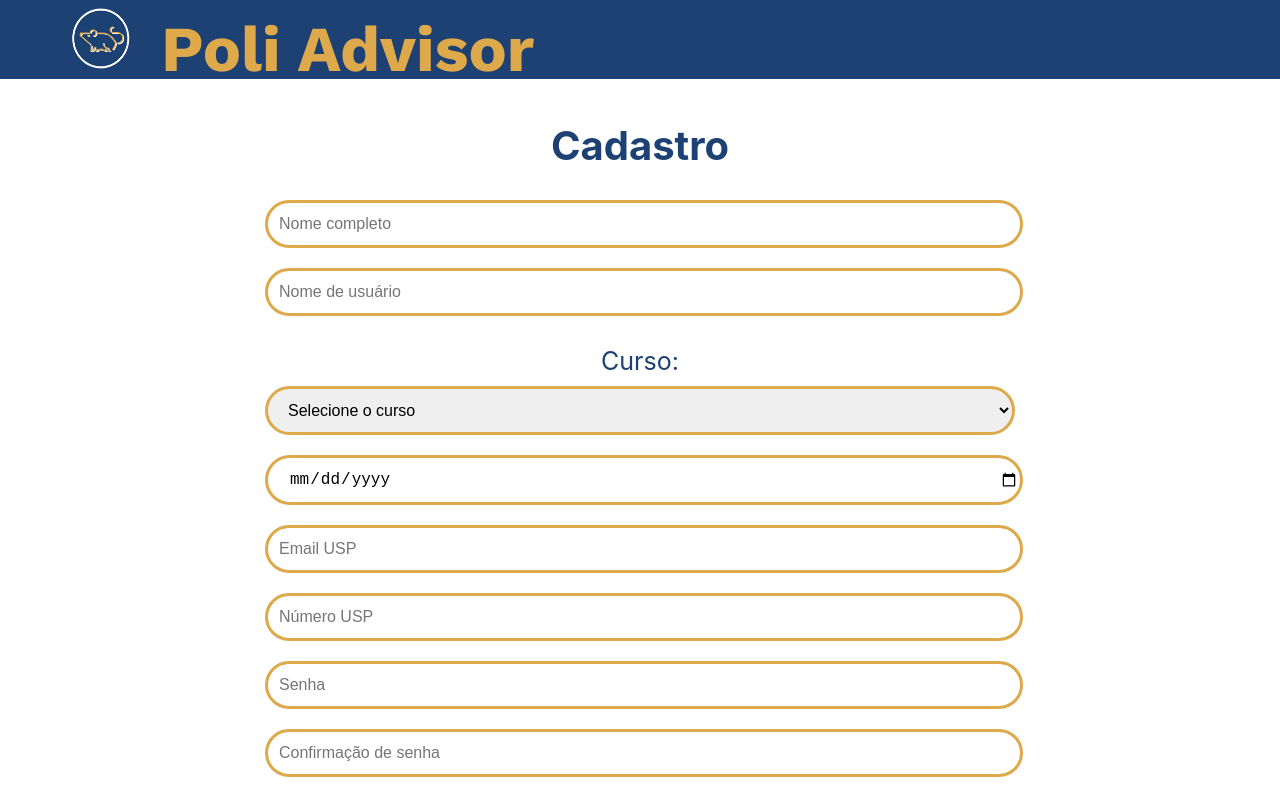
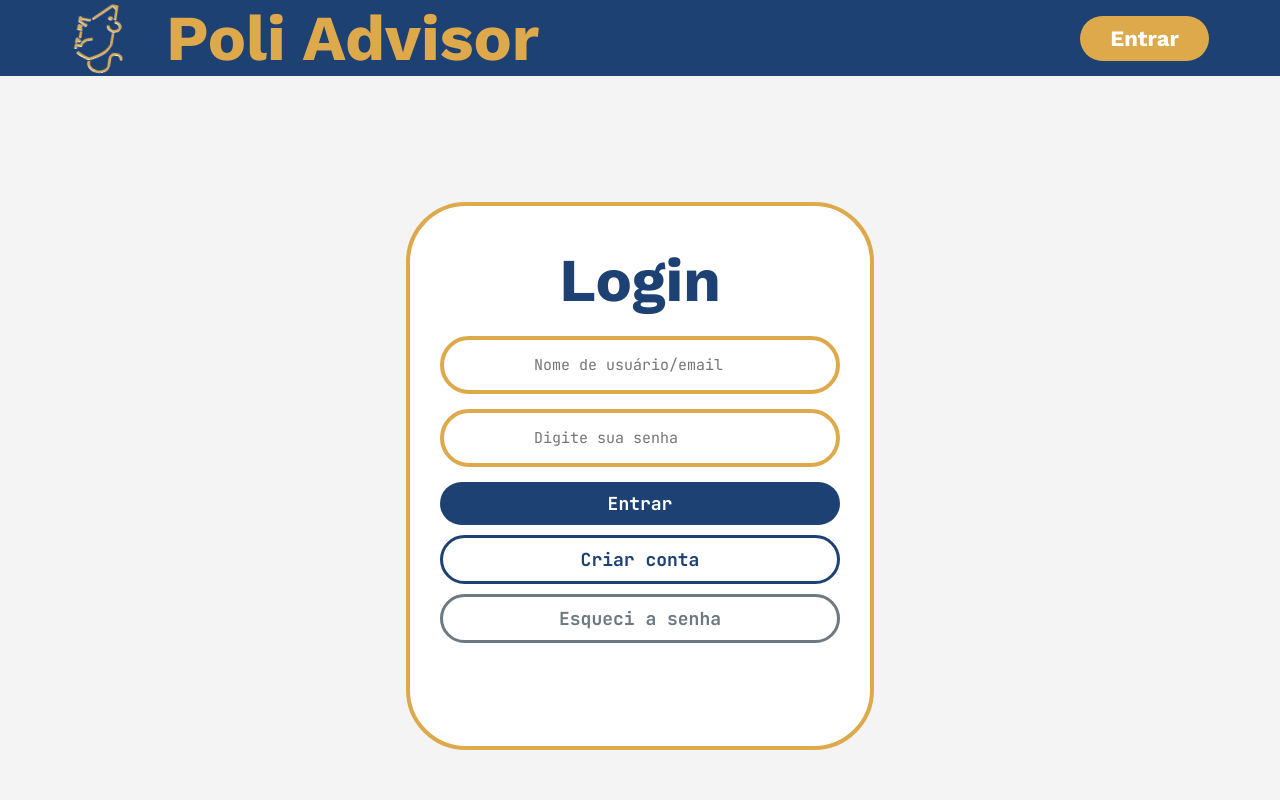
Before and after one commit to NathyKushima/PoliAdvisor, a React (Create React App) app in the folder frontend/: page /LoginPage in a window 1280 px wide. Shown: the top 800 px of the page. Built offline with nearby package versions, Linux system fonts and the light colour scheme.

Commit message:
Frontend Home&Login

```diff
--- a/frontend/src/App.js
+++ b/frontend/src/App.js
@@ -1,14 +1,20 @@
-import logo from './logo_Poliadvisor.png';
 import './App.css';
 import React from 'react';
-import Header from './components/Header.js';
-import LoginPage from './components/LoginPage';
-import Register from './components/Register.js';
+import Home from './pages/Home.js';
+import LoginPage from './components/LoginPage.js'
+import {BrowserRouter as Router, Routes, Route} from "react-router-dom";
 
 function App() {
   return (
     <div className="App">
-      <Register />
+      <main>
+        <Router>
+          <Routes>
+            <Route path="" element={<Home />} />
+            <Route path="LoginPage" element={<LoginPage />} />
+          </Routes>
+        </Router>
+      </main>
     </div>
   );
 }
--- a/frontend/src/components/Header.css
+++ b/frontend/src/components/Header.css
@@ -10,27 +10,29 @@
   color: #dda94b;
   font-family: 'Work Sans', sans-serif;
   font-size: 2rem;
-    max-height: 65px;
+  max-height: 70px;
 }
 
-  .buton-Logo {
-    margin-left: 120px;
+  .button-Logo {
+    margin-left: 0px;
   }
 
   .logo {
     display: flex;
     align-items: center;
+    gap: 30px;
   }
 
   .logo-image {
-    width: 65px;
-    height: 65px;
-    margin-right: 30px;
+    width: 70px;
+    height: 50px;
+    margin-right: 0px;
     margin-left: 60px;
-    margin-top: 85px;
   }
 
   .search-bar {
+    position: relative;
+    right: 0px;
     display: flex;
     align-items: center;
     background-color: white;
@@ -39,8 +41,10 @@
     padding: 5px 80px;
     width: fit-content;
     height: 27px;
-    margin-left: 50px;
+    margin-left: 0px;
+    margin-right: 335px;
     }
+
 
   .search-input {
     padding: 8px 12px;
@@ -95,6 +99,21 @@
     color: #dda94b;
     font-weight: bold;
 }
+.perfil{
+  margin-left: -168px;
+  display: flex;
+  align-items: center;
+  color: #ffffff;
+  font-family: 'Work Sans', sans-serif;
+  font-size: 2rem;
+}
+
+.perfil-image{
+  width: 70px;
+  height: 50px;
+  margin-right: 60px;
+  margin-left: 20px;
+}
 
 .suggestions-list {
   position: absolute;
@@ -117,3 +136,14 @@
 .suggestion-item:hover {
   background-color: black;
 }
+
+@media (prefers-reduced-motion: no-preference) {
+  .logo-image {
+    animation: App-logo-spin infinite 20s linear;
+  }
+}
+
+a {
+  text-decoration: none;
+  color: #dda94b;
+}
--- a/frontend/src/components/Header.js
+++ b/frontend/src/components/Header.js
@@ -1,12 +1,15 @@
 import React, { useState } from 'react';
 import axios from 'axios';
 import './Header.css';
-import logo from '../logo_Poliadvisor.png';
+import logo from '../logo_Poliadvisor2.png';
+import { Route, Link, Routes, useLocation } from 'react-router-dom';
 
-const Header = () => {
+const Header = ({ looged }) => {
   const [query, setQuery] = useState('');
   const [suggestions, setSuggestions] = useState([]);
   const [isDropdownVisible, setDropdownVisible] = useState(false);
+  const location = useLocation();
+  const { hash, pathname, search } = location;
 
   const handleSearch = async (e) => {
     const searchValue = e.target.value;
@@ -43,13 +46,29 @@ const Header = () => {
     setDropdownVisible(false);
   };
 
+  let home;
+  if (pathname === "/") {
+    home = true;
+  } else {
+    home = false;
+  }
+
+  const id = "";
+  let logged;
+  if (id === "") {
+    logged = false;
+  } else {
+    logged = true;
+  }
+
   return (
     <header className="header">
       <div className="logo">
         <img src={logo} alt="Poli Advisor" className="logo-image" />
-        <h1 id="logo-button" className="buton-Logo">Poli Advisor</h1>
+        <a href="/"  id="logo-button" className="button-Logo"><h1>Poli Advisor</h1></a>
       </div>
-      <div className="search-bar">
+      {home ? (
+        <div className="search-bar">
         <input
           type="text"
           className="search-input"
@@ -88,11 +107,23 @@ const Header = () => {
           </ul>
         )}
       </div>
-      <div className="login-button">
-        <button onClick={() => (window.location.href = '/login')} className="login">
-          Entrar
-        </button>
-      </div>
+      ) : (
+        <div>
+
+        </div>
+      )}
+
+      {logged ? (
+        <div className="perfil">
+          Fulano De Tal
+          <img src={logo} alt="Poli Advisor" className="perfil-image" />
+        </div>
+      ) : (
+        <div className="login-button">
+        <button onClick={() => (window.location.href = '/LoginPage')} className="login">
+          Entrar</button>
+          </div>
+      )}
     </header>
   );
 };
--- a/frontend/src/components/LoginPage.css
+++ b/frontend/src/components/LoginPage.css
@@ -17,13 +17,13 @@
     border-radius: 60px;
     width: 100%;
     text-align: center;
-    width: 350px;
+    width: 450px;
     height: 480px;
   }
 
   .login-container h1 {
     margin-bottom: 20px;
-    color: #dda94b;
+    color: #1e4174ff;
     font-family: 'Work Sans', sans-serif;
     font-size: 3.8rem;
     margin-top: 8px;
@@ -34,23 +34,9 @@
     text-align: left;
     border:4px solid #dda94b;
     border-radius: 60px;
-    padding: 5px 80px;
+    padding: 5px 90px;
   }
 
-  .header-container {
-    display: flex;
-    align-items: center;
-    justify-content: center;
-    border-radius: 60px;
-  }
-
-  .logo-image {
-    width: 65px;
-    height: 65px;
-    margin-right: -90px;
-    margin-left: 20px;
-    margin-bottom: 85px;
-  }
 
   .form-group label {
     display: block;
--- a/frontend/src/components/LoginPage.js
+++ b/frontend/src/components/LoginPage.js
@@ -1,6 +1,8 @@
 import React, { useState } from 'react';
 import './LoginPage.css';
+import './Header.css';
 import logo from '../logo_2_Poli.png';
+import Header from './Header.js';
 
 const LoginPage = () => {
   const [formData, setFormData] = useState({ emailOrName: '', password: '' });
@@ -16,12 +18,11 @@ const LoginPage = () => {
   };
 
   return (
+    <div>
+      <Header/>
       <div className="login-page">
         <div className="login-container">
-        <div className="header-container">
-            <img src={logo} alt="Poli Advisor" className="logo-image" />
-            <h1>Poli Advisor</h1>
-        </div>
+          <h1>Login</h1>
           <form onSubmit={handleSubmit}>
             <div className="form-group">
               <input
@@ -57,6 +58,7 @@ const LoginPage = () => {
             </button>
         </div>
       </div>
+    </div>
   );
 };
 
--- a/frontend/src/index.js
+++ b/frontend/src/index.js
@@ -3,6 +3,7 @@ import ReactDOM from 'react-dom/client';
 import './index.css';
 import App from './App';
 import reportWebVitals from './reportWebVitals';
+import {Link} from "react-router-dom";
 
 const root = ReactDOM.createRoot(document.getElementById('root'));
 root.render(
--- a/frontend/src/pages/Home.css
+++ b/frontend/src/pages/Home.css
@@ -1,61 +1,77 @@
 .home {
-    padding: 20px;
-    font-family: Arial, sans-serif;
-    background-color: #F1FAEE;
+  padding: 0px 20px;
+  font-family: 'Work Sans', sans-serif;
+  background-color: #ffffff;
 }
 
 h2 {
   text-align: center;
-    color: #1D3557;
-    font-size: 2rem;
+  color: #ffffff;
+  background-color: #1e4174ff;
+  font-size: 3rem;
   margin-bottom: 30px;
+  border-radius: 30px;
 }
 
 .disciplines {
+  font-family: 'Courier New', Courier, monospace;
   display: flex;
-    justify-content: space-between;
+  justify-content: center;
+  align-items: center;
+  margin-top: 0px;
   gap: 20px;
-    margin-top: 20px;
 }
 
 .card {
   background-color: #FFFFFF;
-    border: 2px solid #A8DADC;
+  border: 2px solid #d4af37;
   border-radius: 10px;
-    padding: 20px;
+  padding: 10px;
+  margin-bottom: 20px;
   width: 30%;
-    box-shadow: 0 4px 8px rgba(0, 0, 0, 0.1);
+  box-shadow: 0 4px 8px rgba(0, 0, 0, 0.3);
   text-align: center;
+  align-content: center;
+  height: 650px;
 }
 
 .card h3 {
-    color: #1D3557;
-    font-size: 1.2rem;
-    margin-bottom: 10px;
+  color: #000000;
+  font-size: 2.5rem;
+  margin-bottom: 20px;
+  margin-top: 20px;
 }
 
 .card p {
-    color: #457B9D;
-    margin: 5px 0;
-    font-size: 0.9rem;
+  color: #1D3557;
+  margin: 5px 0px;
+  margin-bottom: 15px;
+  font-size: 1.5rem;
+
 }
 
 .comments-button {
-    margin-top: 15px;
+  font-family: 'Work Sans', sans-serif;
+  margin-top: 100px;
   padding: 10px 15px;
   background-color: #1D3557;
   color: white;
   border: none;
-    border-radius: 5px;
+  border-radius: 10px;
   cursor: pointer;
-    font-size: 0.9rem;
+  font-size: 2.5rem;
 }
 
 .comments-button:hover {
-    background-color: #457B9D;
+  background-color: #d4af37;
+  color: #000000;
 }
 
 .comments-button:focus {
   outline: none;
   box-shadow: 0 0 0 2px #A8DADC;
 }
+
+a {
+  text-decoration: none;
+}
--- a/frontend/src/pages/Home.js
+++ b/frontend/src/pages/Home.js
@@ -1,10 +1,16 @@
 import React, { useEffect, useState } from 'react';
 import './Home.css';
 import axios from 'axios';
-import Header from './components/Header';
+import Header from '../components/Header.js';
 
 const Home = () => {
   const [disciplines, setDisciplines] = useState([]);
+  const [query, setQuery] = useState('');
+
+  const handleSearch = async (e) => {
+    const searchValue = e.target.value;
+    setQuery(searchValue);
+  }
 
   const fetchDisciplines = async () => {
     try {
@@ -13,16 +19,20 @@ const Home = () => {
     } catch (error) {
       console.error('Erro ao buscar disciplinas:', error);
     }
-  };
+  }
+
+
 
   useEffect(() => {
     fetchDisciplines();
   }, []);
 
   return (
-    <div className="home">
-      <h2>Mais pesquisadas</h2>
-      <div className="disciplines">
+    <div>
+      <Header/>
+        <div className="home">
+        <h2>Mais pesquisadas</h2>
+        <div className="disciplines">
         {disciplines.map((discipline, index) => (
           <div className="card" key={index}>
             <h3>{discipline.discipline__discipline_code} - {discipline.discipline__name}</h3>
@@ -35,6 +45,7 @@ const Home = () => {
           </div>
         ))}
       </div>
+      </div>
     </div>
   );
 };
```
Also changed, not shown: frontend/src/logo_Poliadvisor2.png (added). Lines whose indentation alone changed are shown as unchanged.
